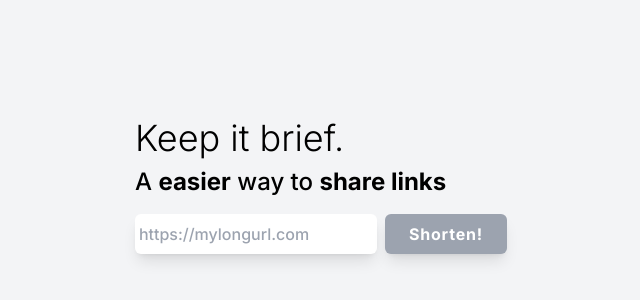
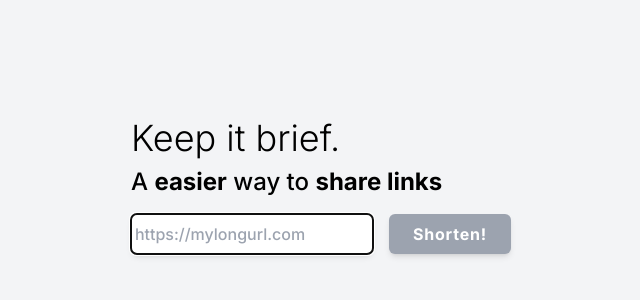
Before and after one commit to r3nanp/url-shortener, a Next.js app: page / in a window 1280 px wide. Shown: the part 222-522 px from the top of the page, without its empty margins (319-959 px from the left). Built offline with nearby package versions, Linux system fonts and the light colour scheme; no server answers.

Commit message:
feat(pages): add react-hook-form inside home page

```diff
--- a/src/pages/index.tsx
+++ b/src/pages/index.tsx
@@ -1,25 +1,58 @@
 import { NextPage } from 'next'
 import Head from 'next/head'
-import { FormEvent, useCallback, useState } from 'react'
+import { useEffect, useRef, useState } from 'react'
+import { SubmitHandler, useForm } from 'react-hook-form'
+import { Check, Copy } from 'phosphor-react'
 
 import { api } from '@/lib/axios'
+import { Button, Input } from '@/components'
+import { resolver } from '@/handlers/url'
 import { ShortData } from '@/types/ShortData'
+import { useCopyToClipboard } from '@/hooks/useCopyToClipboard'
+
+type UrlType = { url: string }
 
 const Home: NextPage = () => {
-  const [value, setValue] = useState('')
+  const [_, copy] = useCopyToClipboard()
+  const inputRef = useRef<HTMLInputElement | null>(null)
+
+  const {
+    register,
+    handleSubmit,
+    clearErrors,
+    formState: { errors, isDirty, isSubmitting }
+  } = useForm({
+    resolver
+  })
+
   const [shortUrl, setShortUrl] = useState<string | null>(null)
+  const [isCopied, setIsCopied] = useState(false)
 
-  const handleSubmit = async (e: FormEvent) => {
-    e.preventDefault()
+  const handleOnCopy = async () => {
+    if (!shortUrl) return
 
-    const { data } = await api.post<ShortData>('/shorten', {
-      url: value
+    const result = await copy(shortUrl)
+    setIsCopied(result)
+  }
+
+  const handleSend: SubmitHandler<UrlType> = async data => {
+    const { data: response } = await api.post<ShortData>('/shorten', {
+      url: data
     })
 
-    const formattedUrl = `${document.location.protocol}//${document.location.host}/${data.short}`
+    const formattedUrl = `${document.location.protocol}//${document.location.host}/${response.short}`
 
     setShortUrl(formattedUrl)
+    setIsCopied(false)
   }
+
+  const onSubmit = handleSubmit(({ url }) => {
+    handleSend(url)
+  })
+
+  useEffect(() => {
+    inputRef?.current?.focus()
+  }, [])
 
   return (
     <div className="h-screen w-full flex bg-gray-100 items-center justify-center">
@@ -37,34 +70,61 @@ const Home: NextPage = () => {
             </p>
           </div>
 
-          <form onSubmit={handleSubmit}>
-            <div className="flex items-center justify-center w-full">
-              <input
-                value={value}
-                placeholder="https://mylongurl.com"
-                className="rounded-md px-1 w-full py-2 bg-white shadow-lg"
-                onChange={event => setValue(event.target.value)}
+          <form onSubmit={onSubmit}>
+            <div className="flex items-center justify-center">
+              <Input
+                error={errors?.url}
+                onFocus={() => clearErrors()}
+                {...register('url')}
+                ref={inputRef}
+                name="url"
               />
 
-              <button
+              <Button
+                className="ml-4"
                 type="submit"
-                disabled={value === ''}
-                className="ml-2 rounded-md flex items-center bg-blue-400 py-2 px-6 cursor-pointer
-                tracking-wider
-                hover:bg-blue-500
-                transition-colors
-                shadow-lg
-                disabled:bg-gray-400
-                text-white font-bold"
-              >
-                Shorten!
-              </button>
+                content="Shorten!"
+                disabled={!isDirty}
+                isLoading={isSubmitting}
+              />
             </div>
 
             {shortUrl ? (
-              <div>
-                <a href={shortUrl}>{shortUrl}</a>
-              </div>
+              <section className="mt-6">
+                <p>Check it out!</p>
+
+                <div className="flex items-center text-center">
+                  <a className="text-blue-400 w-full" href={shortUrl}>
+                    {shortUrl}
+                  </a>
+
+                  <Button
+                    className="ml-2"
+                    type="button"
+                    content={isCopied ? 'Copied!' : 'Copy'}
+                    data-bs-target="tooltip"
+                    data-bs-toggle="tooltip"
+                    data-bs-placement="top"
+                    title="Click to copy to clipboard"
+                    onClick={handleOnCopy}
+                    leftIcon={
+                      isCopied ? (
+                        <Check
+                          className="text-white mr-2"
+                          width={20}
+                          height={20}
+                        />
+                      ) : (
+                        <Copy
+                          className="text-white mr-2"
+                          width={20}
+                          height={20}
+                        />
+                      )
+                    }
+                  />
+                </div>
+              </section>
             ) : null}
           </form>
         </section>
```
